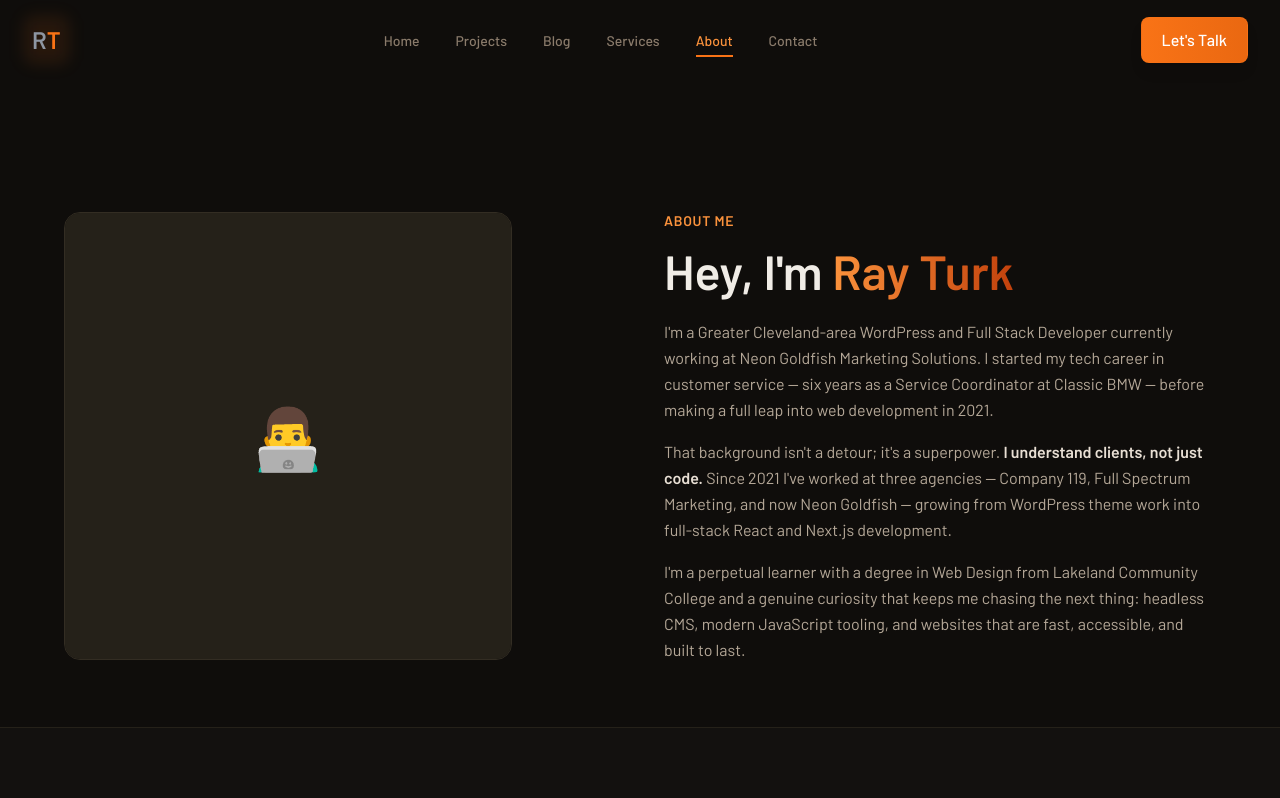
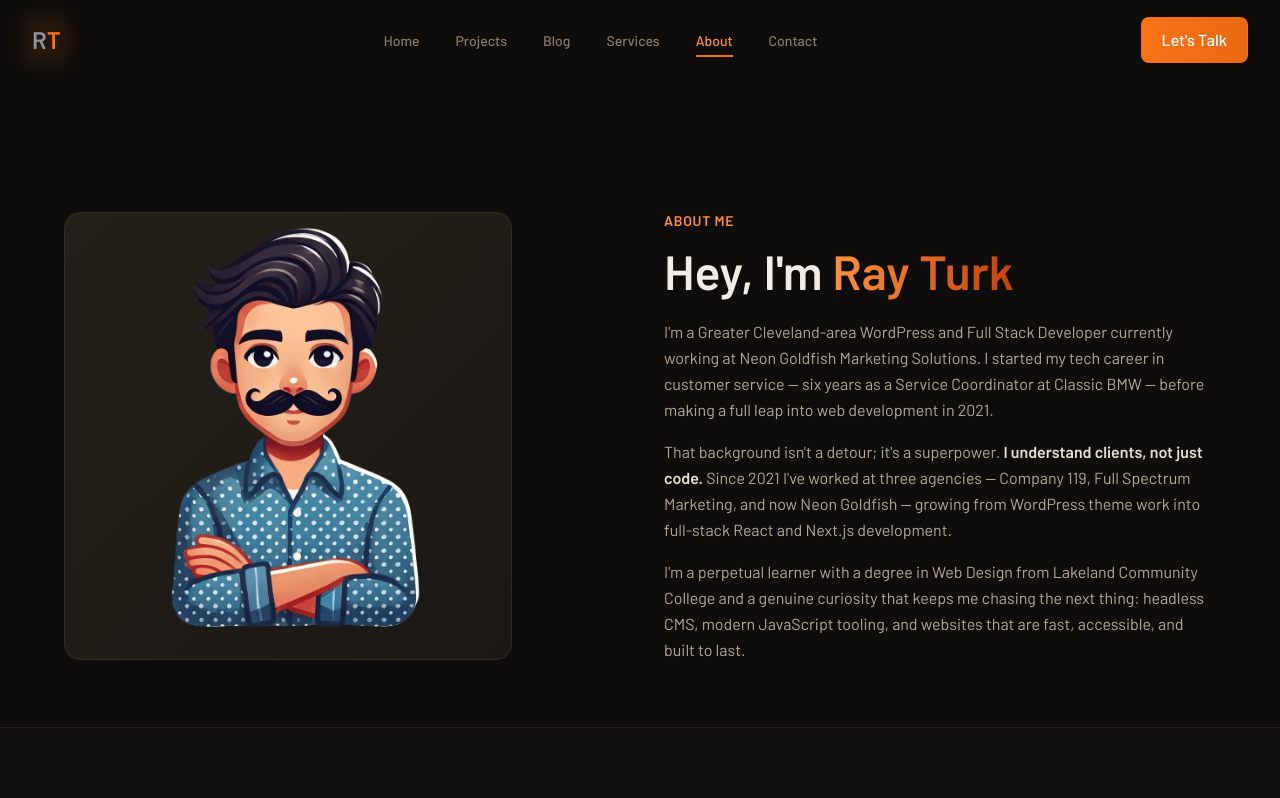
Before and after one commit to RayTurk/Headless-Portfolio, a Next.js app in the folder portfolio/: page /about in a window 1280 px wide. Shown: the top 798 px of the page. Built offline with nearby package versions, Linux system fonts and the light colour scheme; no server answers; a web font is replaced by a local one.

Commit message:
added image

```diff
--- a/portfolio/src/app/about/page.tsx
+++ b/portfolio/src/app/about/page.tsx
@@ -1,4 +1,5 @@
 import { Metadata } from 'next';
+import Image from 'next/image';
 import { generatePageMetadata } from '@/lib/seo';
 import { generatePersonSchema, generateBreadcrumbSchema } from '@/lib/schema';
 import { JsonLd } from '@/components/seo/JsonLd';
@@ -62,11 +63,14 @@ export default function AboutPage() {
       <section className="pt-32 pb-16 px-6">
         <div className="max-w-6xl mx-auto grid grid-cols-1 md:grid-cols-2 gap-12 items-center">
           <RevealOnScroll preset="fade-right">
-            <div className="aspect-square max-w-md mx-auto md:mx-0 rounded-2xl bg-gradient-to-br from-brand-500/20 to-steel-500/20 border border-surface-700 flex items-center justify-center overflow-hidden">
-              {/* Placeholder for photo — replace with next/image */}
-              <div className="w-full h-full bg-surface-800 flex items-center justify-center">
-                <span className="text-6xl">👨‍💻</span>
-              </div>
+            <div className="relative aspect-square max-w-md mx-auto md:mx-0 rounded-2xl border border-surface-700 overflow-hidden bg-gradient-to-br from-surface-800 to-surface-900">
+              <Image
+                src="/images/profile-avatar.png"
+                alt="Ray Turk — Cleveland WordPress & Full Stack Developer"
+                fill
+                className="object-contain"
+                priority
+              />
             </div>
           </RevealOnScroll>
           <RevealOnScroll preset="fade-left">
```
Also changed, not shown: portfolio/public/images/profile-avatar.png (added).
